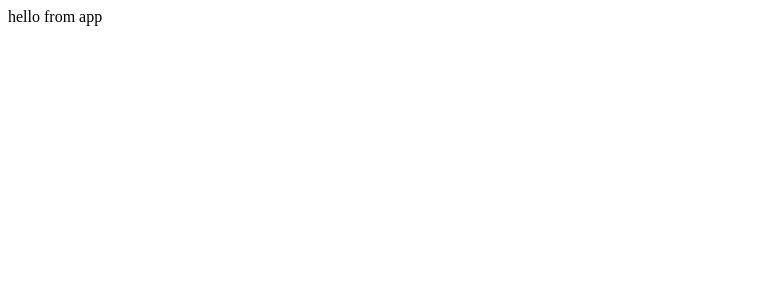
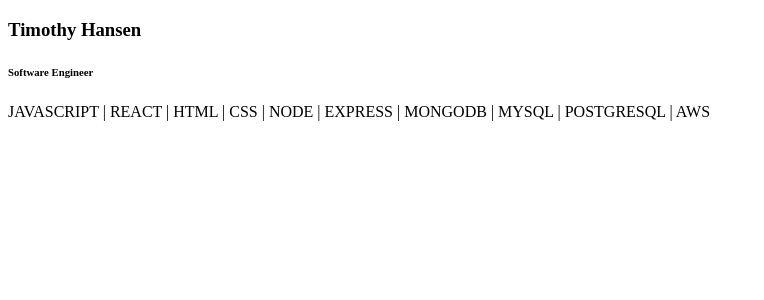
Before and after one commit to thansen8641/dataGrid, a React app: page / in a window 1280 px wide. Shown: the top 300 px of the page, without its empty margins (0-764 px from the left). Built offline with nearby package versions, Linux system fonts and the light colour scheme; the HTML template or start-up script is replaced by a standard one.

Commit message:
Very basic home page up

```diff
--- a/client/src/components/App.jsx
+++ b/client/src/components/App.jsx
@@ -1,10 +1,11 @@
 import React from 'react';
+import Home from './Home.jsx';
 
 
 const App = () => {
   return (
     <div>
-      hello from app
+      <Home />
     </div>
   )
 }
--- /dev/null
+++ b/client/src/components/Home.jsx
@@ -0,0 +1,18 @@
+import React from 'react';
+
+
+const Home = () => {
+  return (
+    <div>
+      <div className='homeContainer'>
+        <div className='homeText'>
+          <h3> Timothy Hansen </h3>
+          <h6> Software Engineer </h6>
+          <p> JAVASCRIPT | REACT | HTML | CSS | NODE | EXPRESS | MONGODB | MYSQL | POSTGRESQL | AWS  </p>
+        </div>
+      </div>
+    </div>
+  )
+}
+
+export default Home;
```
Also changed, not shown: 3 other files (tests, documents, lock files or other folders).
